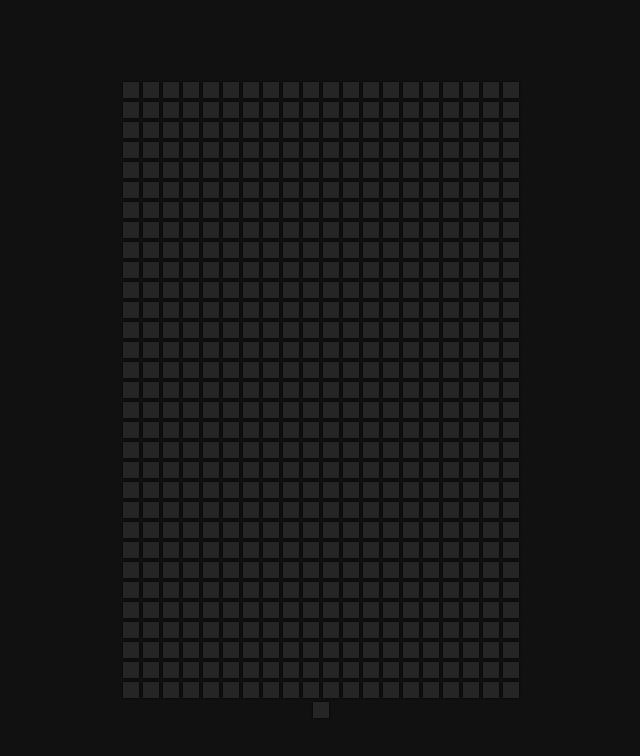
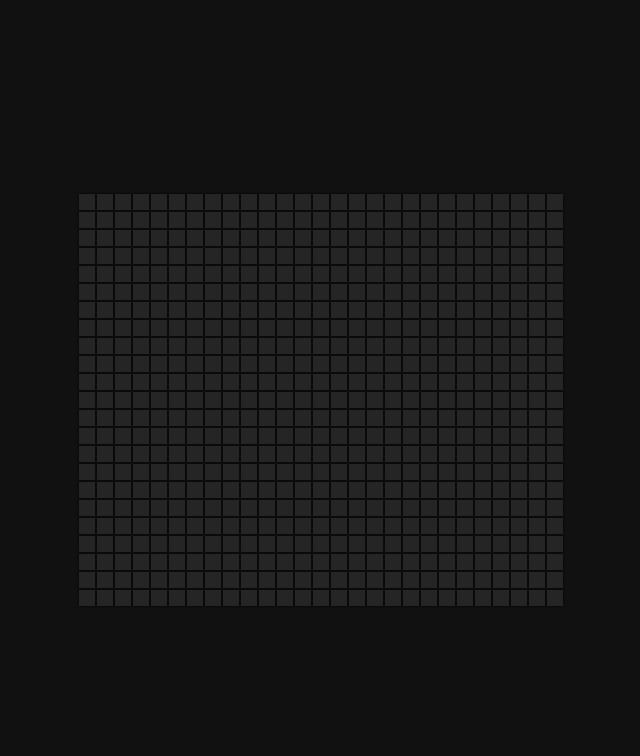
Before and after one commit to AghajanyanA/brd, a plain HTML site: page index.html in a window 1280 px wide. Shown: the whole page, without its empty margins (319-959 px from the left). Drawn offline with Linux system fonts and the light colour scheme.

Commit message:
Improved squares

```diff
--- a/styles.css
+++ b/styles.css
@@ -18,14 +18,14 @@ body {
   flex-wrap: wrap;
   justify-content: center;
   align-items: center;
-  max-width: 400px;
+  max-width: 500px;
 }
 
 .square {
   background: rgb(37, 37, 37);
   height: 16px;
   width: 16px;
-  margin: 2px;
+  margin: 1px;
   box-shadow: 0 0 2px black;
   transition: 2s ease;
 }
```
